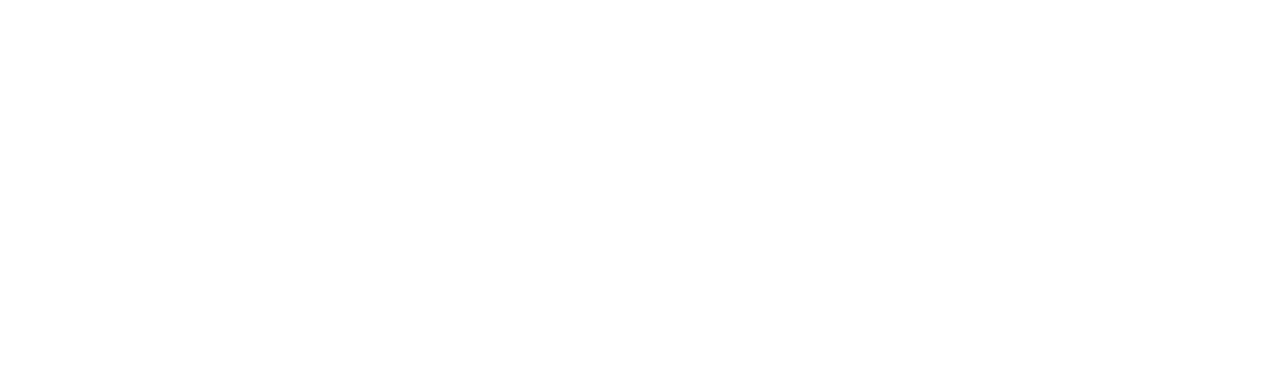
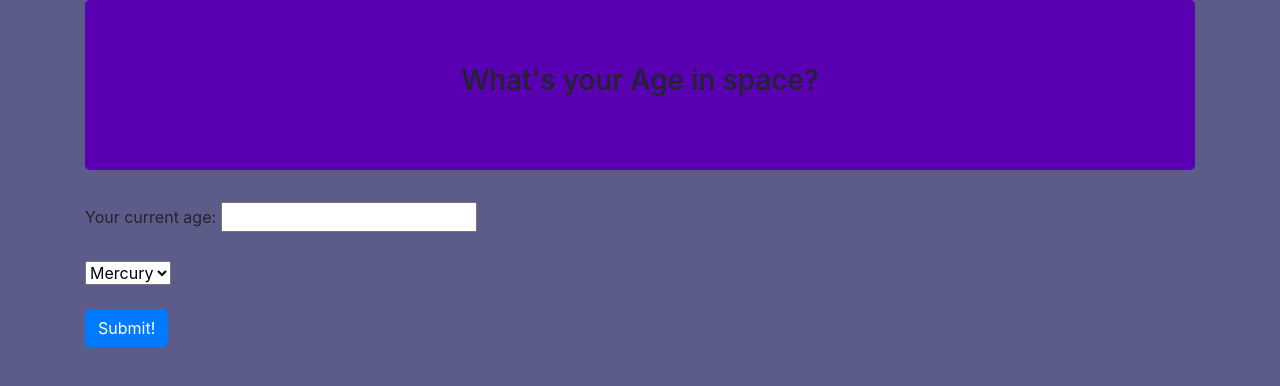
Before and after one commit to CommaderDavid/Galactic-Calculator, a website built with webpack: page src/index.html in a window 1280 px wide. Built offline with nearby package versions, Linux system fonts and the light colour scheme.

Commit message:
Add start of UI for user.

```diff
--- a/src/index.html
+++ b/src/index.html
@@ -1,9 +1,33 @@
 <!DOCTYPE html>
 <html>
   <head>
-    <title></title>
+    <title>Space Calculator</title>
   </head>
   <body>
+    <div class="container">
+      <div class="jumbotron">
+        <h3>What's your Age in space?</h3>
+      </div>
+      <div id="mainForm">
+        <form class="mainCalculation">
+          <label for="userAge">Your current age:</label>
+          <input type="number" id="userAge" required>
+          <br>
+          <br>
+          <select id="planets">
+            <option value="1">Mercury</option>
+            <option value="2">Venus</option>
+            <option value="3">Mars</option>
+            <option value="4">Jupiter</option>
+          </select>
+          <br>
+          <br>
+          <button type="submit" class="btn btn-primary">Submit!</button>
+        </form>
+      </div>
+      <div id="answer">
 
+      </div>
+    </div>
   </body>
 </html>
--- a/src/main.js
+++ b/src/main.js
@@ -2,4 +2,13 @@ import $ from 'jquery';
 import 'bootstrap';
 import 'bootstrap/dist/css/bootstrap.min.css';
 import './styles.css';
-import { nameOfFunction } from './';
+import { Calculate } from './galactic.js';
+
+$(document).ready(function() {
+  $("form#mainForm").submit(function (e) {
+    e.preventDefault();
+    let typePlanet = $("#planets").val();
+    const inputtedAge = $("#userAge").val();
+
+  });
+});
--- a/src/styles.css
+++ b/src/styles.css
@@ -0,0 +1,8 @@
+.jumbotron {
+  background-color: #5900b3;
+  text-align: center;
+}
+
+body {
+  background-color: #5c5c8a;
+}
```
